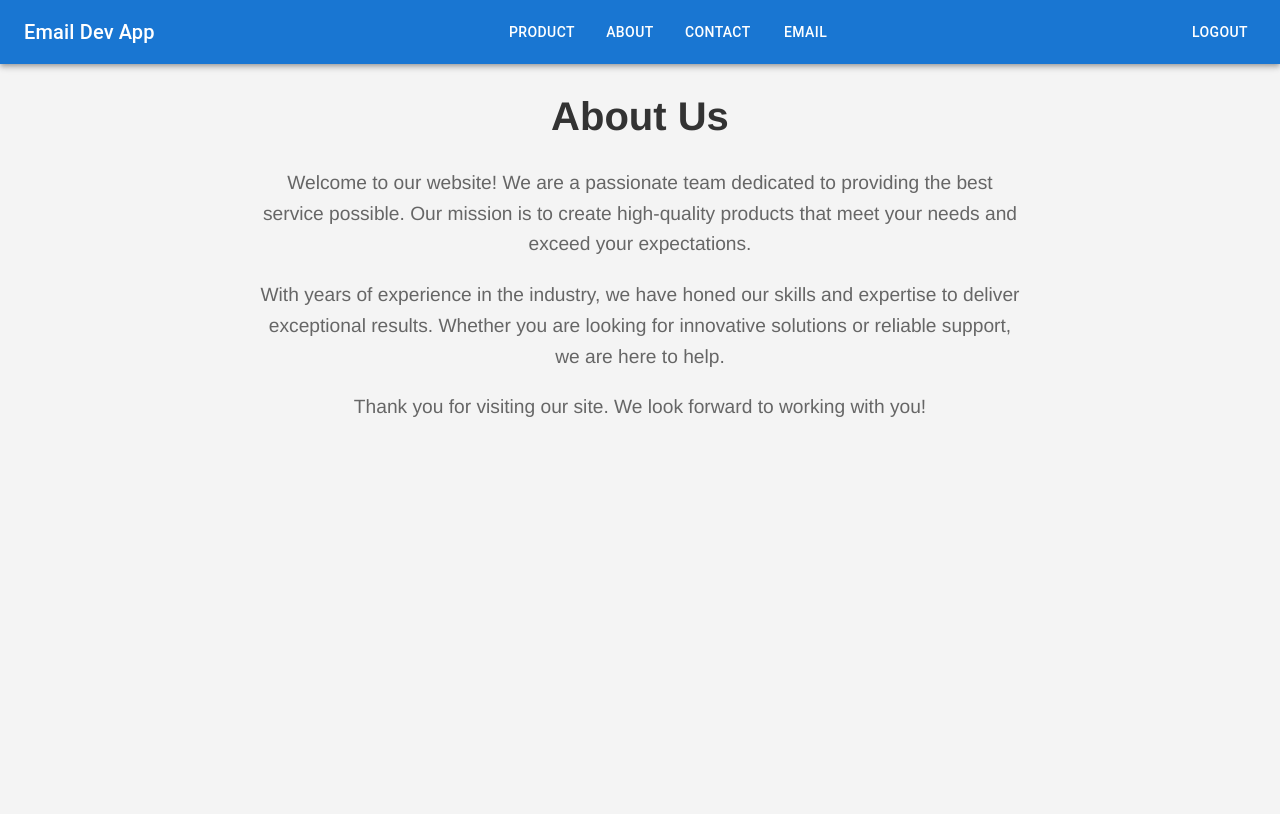
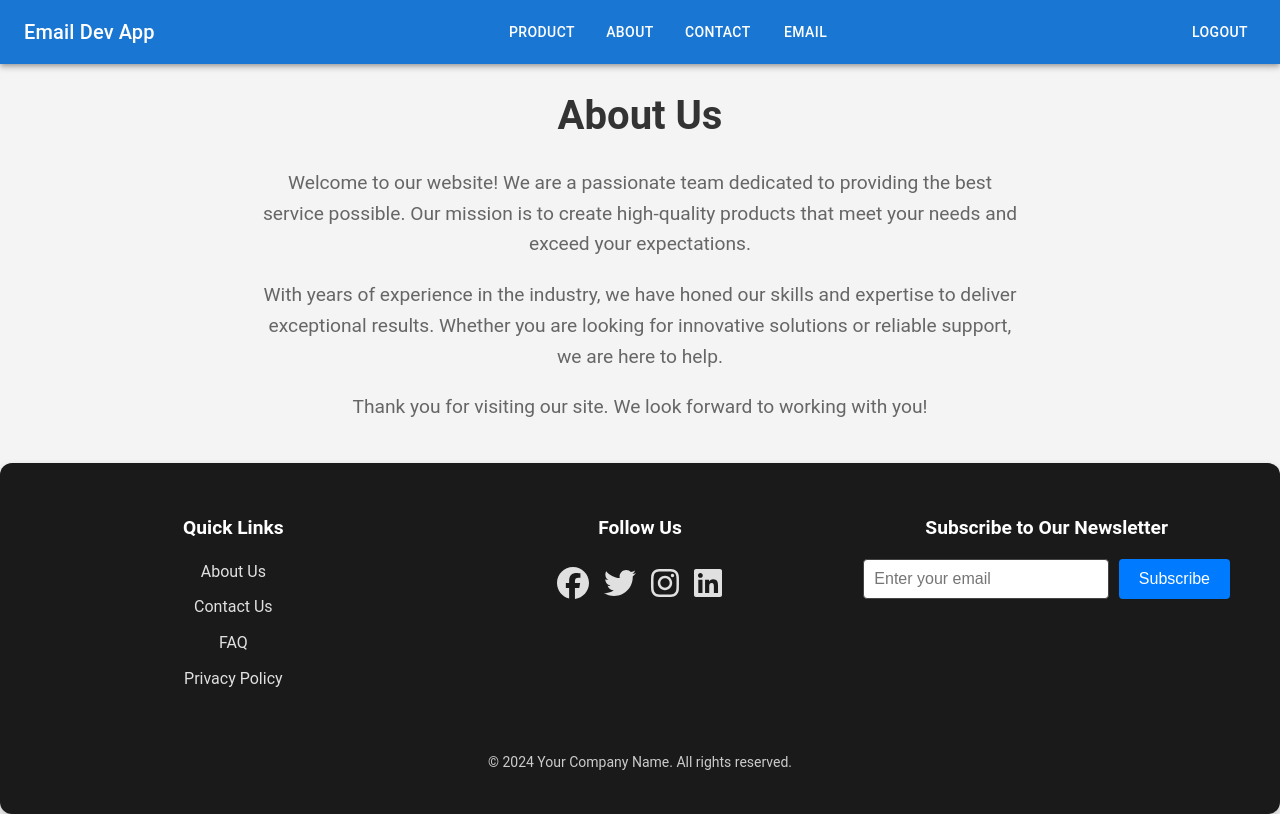
Before and after one commit to r3habb99/email-react-app, a React (Vite) app: page /about in a window 1280 px wide. Built offline with nearby package versions, Linux system fonts and the light colour scheme.

Commit message:
Added dashboard file for reusable

```diff
--- a/src/App.jsx
+++ b/src/App.jsx
@@ -1,6 +1,6 @@
 // src/App.jsx
 import { BrowserRouter as Router, Route, Routes } from 'react-router-dom';
-import Navbar from './components/Navbar';
+import Dashboard from './pages/Dashboard'; // Ensure this path is correct
 import Home from './pages/Home';
 import About from './pages/About';
 import Contact from './pages/Contact';
@@ -8,38 +8,60 @@ import Email from './pages/Email';
 import ProductList from './components/ProductList';
 import ProductDetail from './pages/ProductDetail';
 import './App.css';
+
 const App = () => {
   return (
     <Router>
-      <Navbar />
-      <div className="app-content">
       <Routes>
         <Route
           path="/"
-            element={<Home />}
+          element={
+            <Dashboard>
+              <Home />
+            </Dashboard>
+          }
         />
         <Route
           path="/about"
-            element={<About />}
+          element={
+            <Dashboard>
+              <About />
+            </Dashboard>
+          }
         />
         <Route
           path="/contact"
-            element={<Contact />}
+          element={
+            <Dashboard>
+              <Contact />
+            </Dashboard>
+          }
         />
         <Route
           path="/product"
-            element={<ProductList />}
+          element={
+            <Dashboard>
+              <ProductList />
+            </Dashboard>
+          }
         />
         <Route
           path="/product/:productId"
-            element={<ProductDetail />}
+          element={
+            <Dashboard>
+              <ProductDetail />
+            </Dashboard>
+          }
         />
         <Route
           path="/email"
-            element={<Email />}
+          element={
+            <Dashboard>
+              <Email />
+            </Dashboard>
+          }
         />
       </Routes>
-      </div>
     </Router>
   );
 };
--- /dev/null
+++ b/src/assets/css/Dashboard.css
@@ -0,0 +1,10 @@
+/* src/pages/Dashboard.css */
+.dashboard-container {
+  display: flex;
+  flex-direction: column;
+  min-height: 100vh;
+}
+
+.dashboard-main {
+  flex: 1;
+}
--- /dev/null
+++ b/src/pages/Dashboard.jsx
@@ -0,0 +1,16 @@
+// src/pages/Dashboard.jsx
+import Navbar from '../components/Navbar';
+import Footer from '../components/Footer';
+import '../assets/css/Dashboard.css'; // Optional: Add any specific styling for the Dashboard component
+
+const Dashboard = ({ children }) => {
+  return (
+    <div className="dashboard-container">
+      <Navbar />
+      <main className="dashboard-main">{children}</main>
+      <Footer />
+    </div>
+  );
+};
+
+export default Dashboard;
--- a/src/pages/Home.jsx
+++ b/src/pages/Home.jsx
@@ -2,7 +2,6 @@
 import { Link } from 'react-router-dom';
 import '../assets/css/Home.css'; // Import custom CSS
 import ProductList from '../components/ProductList'; // Import the new component
-import Footer from '../components/Footer';
 
 const Home = () => {
   return (
@@ -14,7 +13,6 @@ const Home = () => {
             Discover the best deals and top-quality products tailored to your
             needs. Start exploring now and find what you are looking for!
           </p>
-
           <Link
             to={`/product`}
             className="cta-button"
@@ -81,9 +79,6 @@ const Home = () => {
           </Link>
         </div>
       </main>
-      <footer>
-        <Footer />
-      </footer>
     </div>
   );
 };
```
Lines whose indentation alone changed are shown as unchanged.
